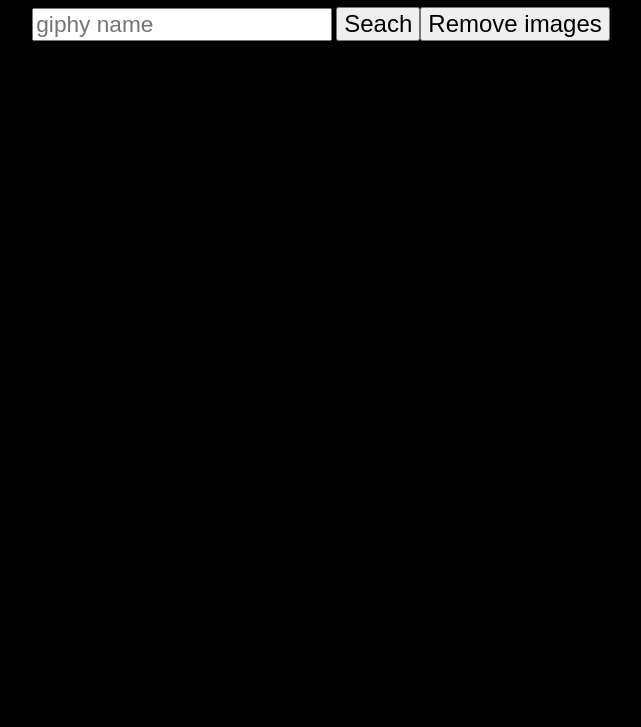
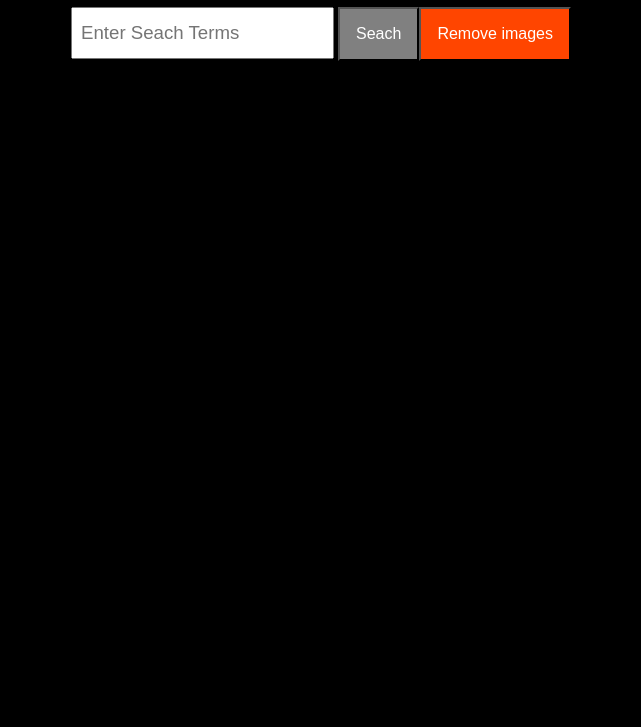
Before and after one commit to mbouanik/ajax-giphy-party, a plain HTML site: page index.html in a window 1280 px wide. Shown: the part 73-800 px from the top of the page, without its empty margins (319-960 px from the left). Drawn offline with nearby package versions, Linux system fonts and the light colour scheme.

Commit message:
frontend done

```diff
--- a/app.css
+++ b/app.css
@@ -5,6 +5,8 @@ body{
 .form-input{
     display: flex;
     justify-content: center;
+    flex-wrap: nowrap;
+
     /* font-size:14pt; */
 
 }
@@ -21,11 +23,33 @@ section{
 }
 img{
     padding: 2rem;
+    max-width: 400px;
 
 }
 button{
-    font-size: 1.5rem;
+    font-size: 1rem;
 }
 input{
-    font-size:17pt;
+    height: 2rem;
+    font-size:14pt;
+    padding: 0.5rem;
 }
+
+.btn{
+    color: white;
+    padding: 1rem;
+}
+
+.btn-remove{
+    background-color: orangered;
+
+}
+
+.btn-search{
+    background-color: gray;
+}
+
+.btn:hover{
+    border: solid 1px;
+    border-color: blueviolet;
+}
--- a/app.js
+++ b/app.js
@@ -11,10 +11,20 @@ form.on('submit', (evt) => {
 })
 
 async function getGiphy(){
-    const res = await axios.get(`http://api.giphy.com/v1/gifs/search?q=${input.val()}`, {params:{api_key:"MhAodEJIJxQMxW9XqxKjyXfNYdLoOIym"}})
-    console.log(res.data.data)
-    const {url} = res.data.data[parseInt(Math.random() * 12)].images.downsized_large
-    $(`<img src=${url}/>`).appendTo(section)
-    input.val("")
+    try{
+        const res = await axios.get(`http://api.giphy.com/v1/gifs/random`,
+        {
+            params:{
+                api_key:"MhAodEJIJxQMxW9XqxKjyXfNYdLoOIym",
+                tag:input.val()
+            }
+        })
+        const url = res.data.data.images.downsized_large.url
+        $(`<img src=${url}/>`).appendTo(section)
+        input.val("")
+    }catch(e){
+       alert(`ERROR Cant't find image`)
+       console.log(e)
+    }
 
 }
--- a/index.html
+++ b/index.html
@@ -13,12 +13,14 @@
 
 <div class="form-input">
   <form id="form">
-    <input id='giphy-name' type="text" placeholder="giphy name" required>
-    <button>Seach</button>
+    <input id='giphy-name' type="text" placeholder="Enter Seach Terms" required>
+
+    <button class="btn btn-search">Seach</button>
 
   </form>
-  <button id="remove">Remove images</button>
+  <button id="remove" class="btn btn-remove">Remove images</button>
 </div>
+
 <section id="giphys">
 </section>
 
```
